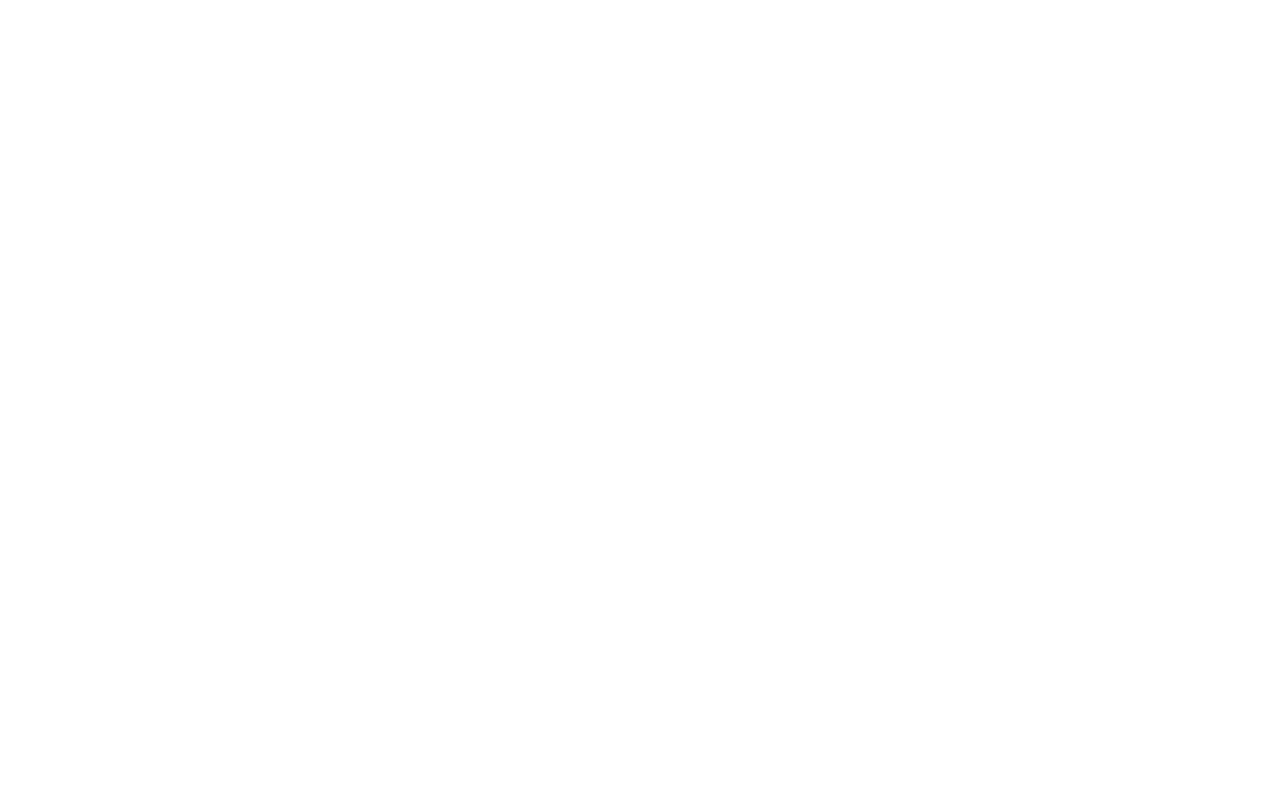
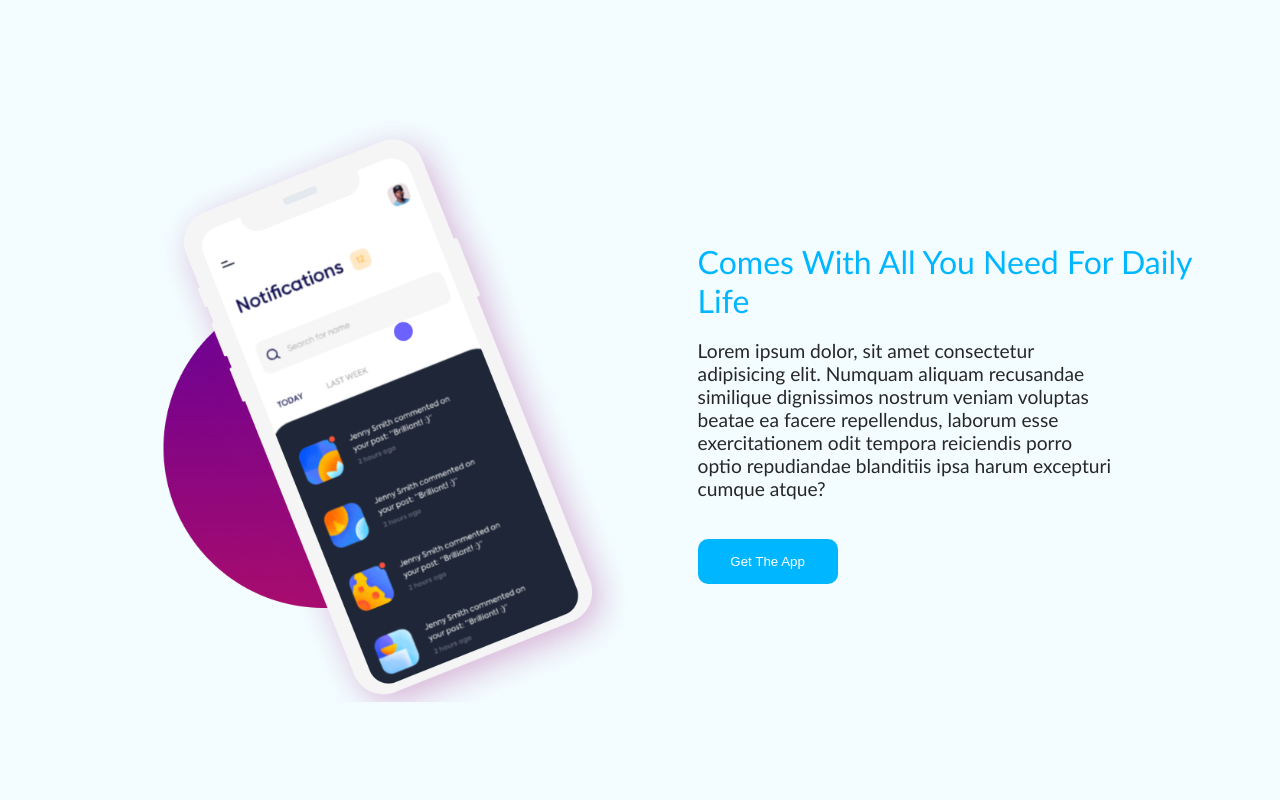
Before and after one commit to femi-ologunwa/basic-react-landing-page, a React (Create React App) app in the folder my-app/: page / in a window 1280 px wide. Shown: the part 1760-2560 px from the top of the page. Before the commit the page ends 1568 px from the top, so only its background shows below. Built offline with nearby package versions, Linux system fonts and the light colour scheme.

Commit message:
completed About section

```diff
--- a/my-app/src/App.js
+++ b/my-app/src/App.js
@@ -1,12 +1,25 @@
 import React from 'react';
+import Header from './components/header/Header';
 import Features from './components/features/Features';
-import Header from './components/header/Header';
+import About from './components/about/About';
+import aboutImage1 from './images/Frame 19.png';
+import aboutImage2 from './images/download.png';
 
 function App() {
    return (
       <div className='App'>
          <Header />
          <Features />
+         <About
+            image={aboutImage1}
+            title='Comes With All You Need For Daily Life'
+            button='Get The App'
+         />
+         <About
+            image={aboutImage2}
+            title='Download And Get The App Now'
+            button='Download'
+         />
       </div>
    );
 }
--- /dev/null
+++ b/my-app/src/components/about/About.js
@@ -0,0 +1,25 @@
+import React from 'react';
+import './about.css';
+
+function About(props) {
+   return (
+      <div id='about'>
+         <div className='about-image'>
+            <img src={props.image} alt='' />
+         </div>
+         <div className='about-text'>
+            <h2>{props.title}</h2>
+            <p>
+               Lorem ipsum dolor, sit amet consectetur adipisicing elit. Numquam
+               aliquam recusandae similique dignissimos nostrum veniam voluptas
+               beatae ea facere repellendus, laborum esse exercitationem odit
+               tempora reiciendis porro optio repudiandae blanditiis ipsa harum
+               excepturi cumque atque?
+            </p>
+            <button>{props.button}</button>
+         </div>
+      </div>
+   );
+}
+
+export default About;
--- /dev/null
+++ b/my-app/src/components/about/about.css
@@ -0,0 +1,89 @@
+#about {
+   margin-top: 100px;
+   width: 100%;
+   height: 120vh;
+   background-color: #f3fdff;
+   box-sizing: border-box;
+   display: flex;
+   align-items: center;
+   justify-content: space-between;
+   padding: 50px 5% 0px 5%;
+   position: relative;
+}
+
+.about-text {
+   width: 45%;
+   color: #fff;
+   list-style: circle;
+}
+
+.about-text h2 {
+   font-size: 2rem;
+   color: #00b7ff;
+   font-weight: 500;
+   margin: 0px;
+   padding: 0px;
+}
+
+.about-text p {
+   width: 80%;
+   font-size: 1.2rem;
+   color: #272727;
+}
+
+.about-text button {
+   margin-top: 20px;
+   width: 140px;
+   height: 45px;
+   border-radius: 10px;
+   border: none;
+   outline: none;
+   color: #ffffff;
+   background-color: #00b7ff;
+}
+
+.about-text button:hover {
+   background-color: rgb(0, 132, 255);
+   transition: all ease 0.3s;
+   color: #ffffff;
+}
+
+.about-image {
+   width: 50%;
+}
+
+.about-image img {
+   width: 600px;
+}
+
+@media (max-width: 1190px) {
+   .about-image img {
+      height: 400px;
+   }
+}
+
+@media (max-width: 970px) {
+   .about-image {
+      display: none;
+   }
+
+   #about {
+      justify-content: center;
+      padding-top: 0px;
+      text-align: center;
+
+      margin-top: 0px;
+   }
+
+   .about-text {
+      width: 90%;
+   }
+
+   .about-text h1 {
+      font-size: 4rem;
+   }
+
+   .about-text p {
+      width: 100%;
+   }
+}
```
